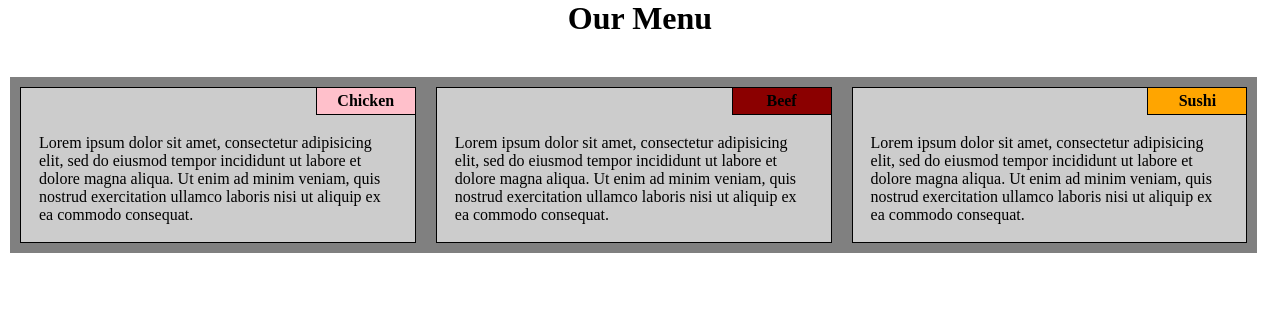
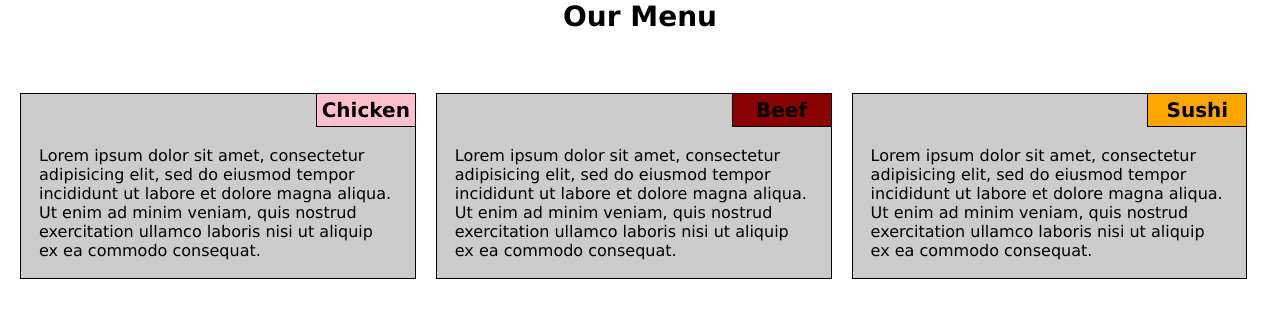
Before and after one commit to RedTent/coursera_web_dev_week2, a plain HTML site: page week2_solution/index.html in a window 1280 px wide. Drawn offline with Linux system fonts and the light colour scheme.

Commit message:
final version

```diff
--- a/week2_solution/css/style.css
+++ b/week2_solution/css/style.css
@@ -1,3 +1,7 @@
+
+body{
+  font-family: Verdana, sans-serif;
+}
 
 * {
   box-sizing: border-box;
@@ -8,6 +12,7 @@
 h1 {
   text-align: center;
   margin-bottom: 40px;
+  font-size: 1.75em;
 }
 
 .content{
@@ -25,6 +30,7 @@ h1 {
   padding: 4px;
   width:100px;
   text-align: center;
+  font-size:1.25em;
 
 }
 
@@ -35,15 +41,14 @@ h1 {
 }
 
 .outer-box{
-  background-color: grey;
   float:left;
   margin-bottom: 20px;
   padding: 10px;
 }
 
 #my-container{
-  margin-left:10px;
-  margin-right:10px;
+  padding:10px;
+
 }
 
 
```
